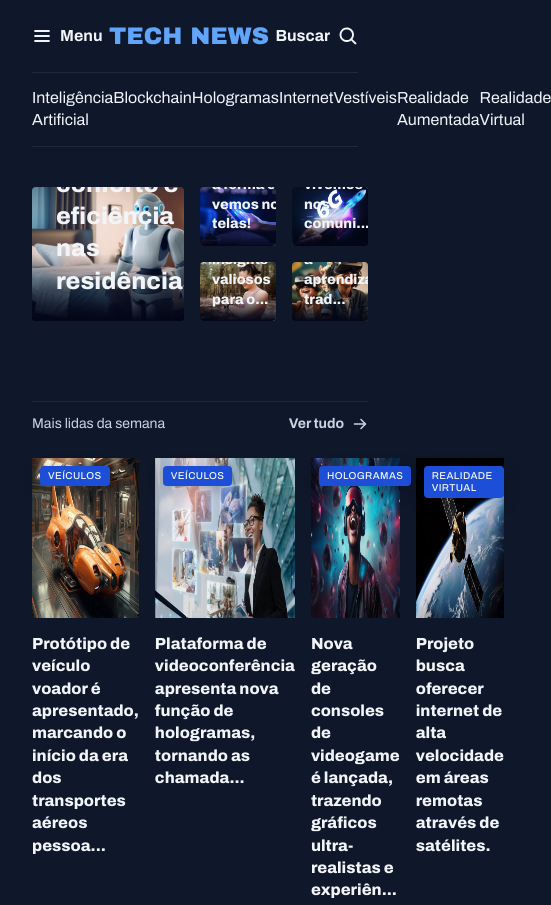
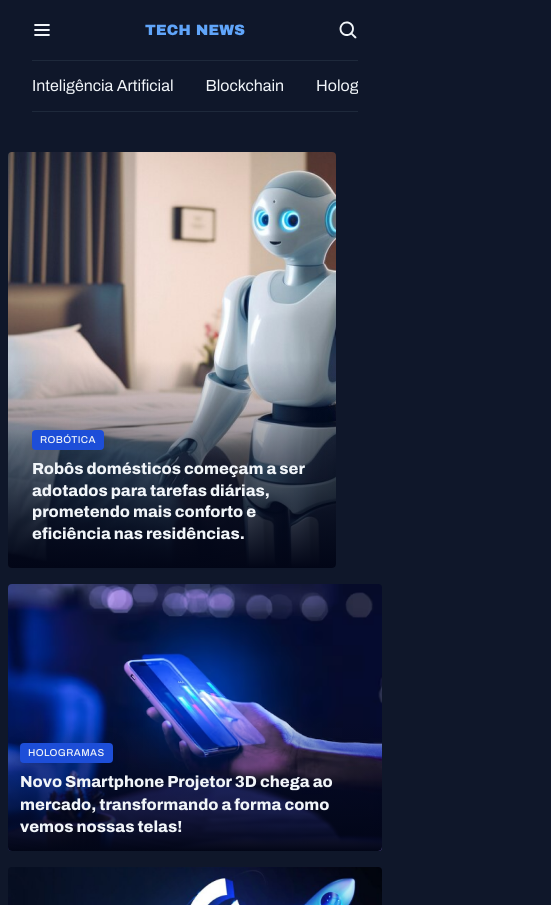
Before and after one commit to ThiagoMarcelinoVieira/projeto-portal-de-noticias-rocketseat, a plain HTML site: page index.html in a window 390 px wide. Shown: the top 905 px of the page, 551 px wide, since content can reach past the window. Drawn offline with Linux system fonts and the light colour scheme.

Commit message:
mobile layout

```diff
--- a/index.html
+++ b/index.html
@@ -17,7 +17,7 @@
       <nav id="primary" class="grid grid-flow-col">
         <div>
           <img src="assets/icons/List.svg" alt="Ícone de menu" />
-          <strong>Menu</strong>
+          <strong class="desktop-only">Menu</strong>
         </div>
 
         <div>
@@ -25,7 +25,7 @@
         </div>
 
         <div>
-          <strong>Buscar</strong>
+          <strong class="desktop-only">Buscar</strong>
           <img
             src="assets/icons/MagnifyingGlass.svg"
             alt="Ícone de lupa para pesquisa"
@@ -60,7 +60,7 @@
           </figcaption>
         </figure>
 
-        <div class="grid grid-cols-2 gap-16">
+        <div class="grid grid-cols-2 gap-16" class="column">
           <figure class="card">
             <img
               src="assets/images/Image 02.png"
--- a/styles/index.css
+++ b/styles/index.css
@@ -2,3 +2,4 @@
 @import url(utility.css);
 @import url(header.css);
 @import url(sections.css);
+@import url(responsive.css);
--- /dev/null
+++ b/styles/responsive.css
@@ -0,0 +1,59 @@
+@media (max-width: 48em) {
+  .desktop-only {
+    display: none;
+  }
+
+  main.grid.container {
+    padding-inline: .5rem;
+  }
+
+  #featured .grid, #weekly .grid {
+    grid-template-columns: 1fr;
+  }
+
+  img[src*="Logo"] {
+    width: 100px;
+  }
+
+  body {
+    overflow-x: hidden;
+  }
+
+  html {
+    overflow-x: hidden;
+  }
+
+  #secondary {
+    display: flex;
+    gap: 2rem;
+    text-wrap: nowrap;
+    overflow-x: scroll;
+  }
+
+  img {
+    object-fit: cover;
+  }
+
+  #featured {
+    display: flex;
+    flex-direction: column;
+  }
+
+  #featured h2 {
+    font-size: 100%;
+  }
+
+  figcaption {
+    padding: 0;
+  }
+
+  #featured > .card:first-of-type {
+    width: 328px;
+    height: 416px;
+  }
+
+  #weekly img {
+    width: 328px;
+    height: 160px;
+  }
+}
```
